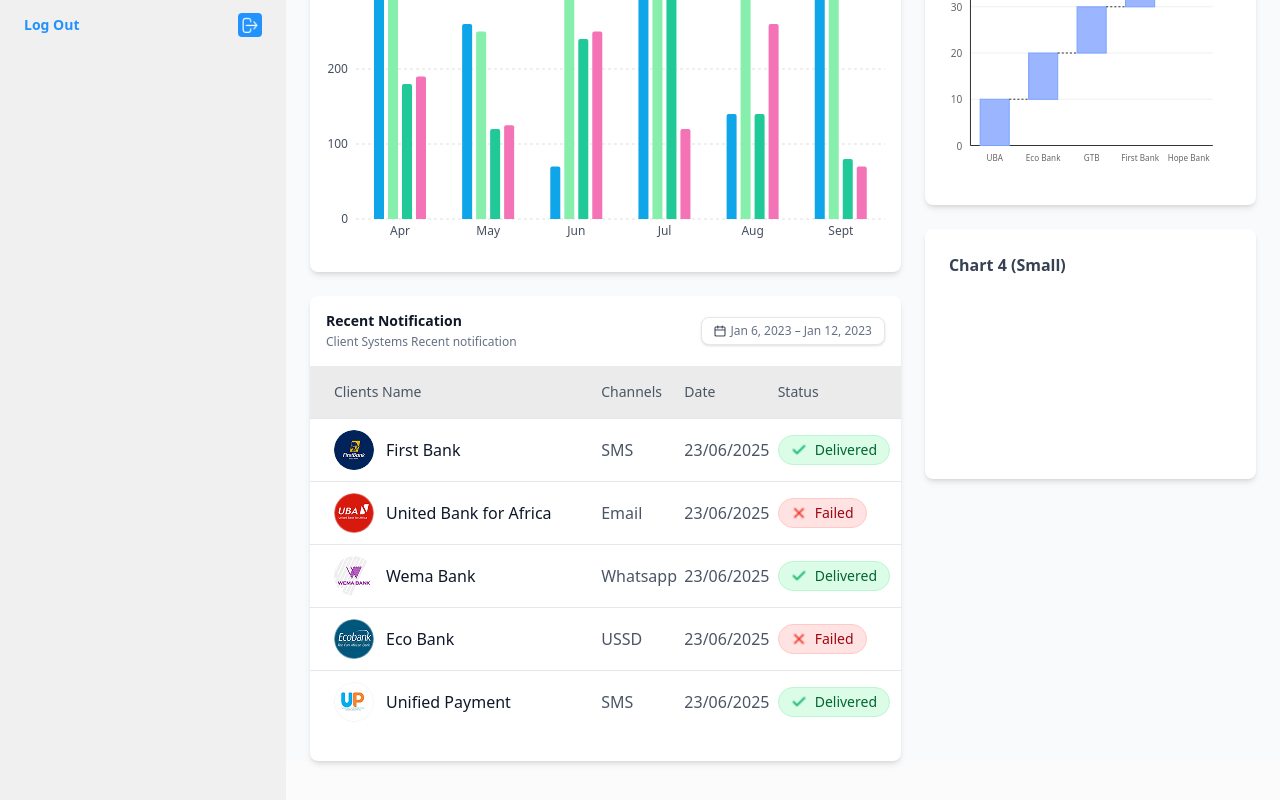
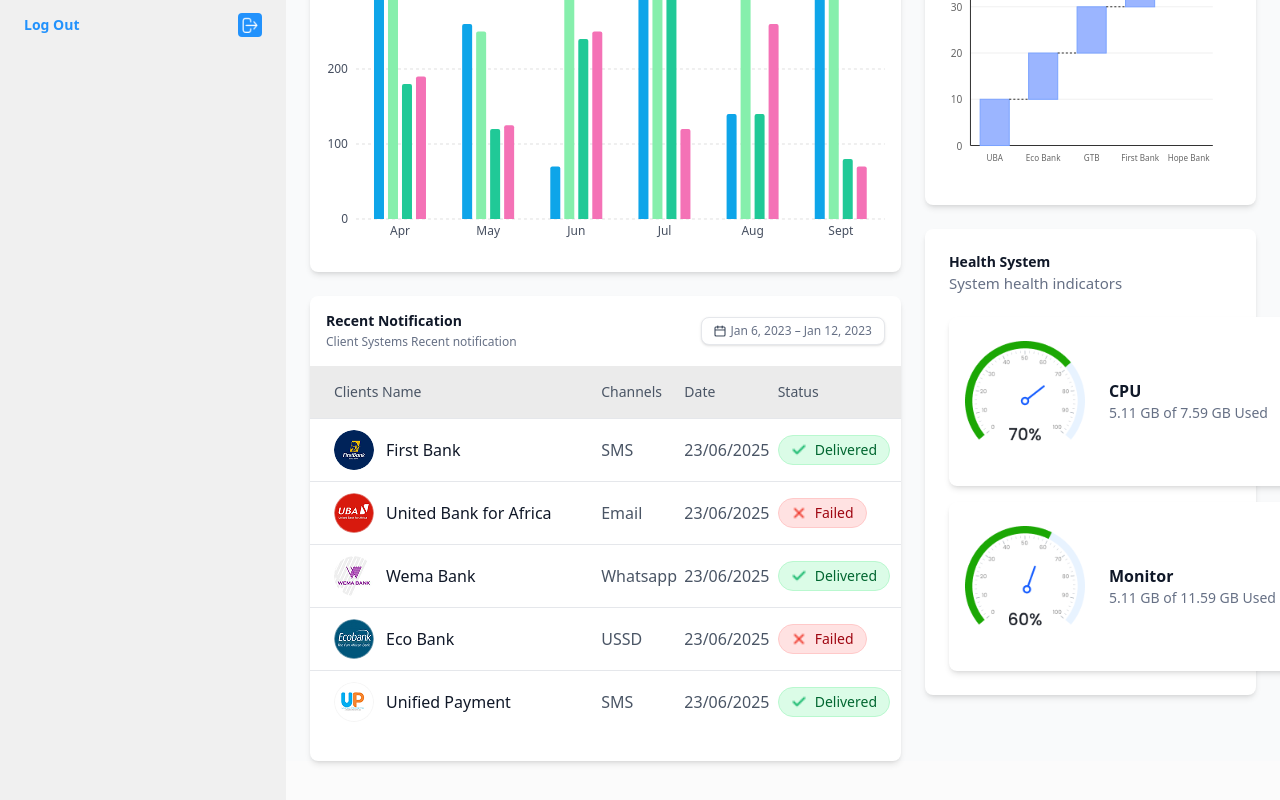
Before and after one commit to GG123lek/messaging, a React (Vite) app: page / in a window 1280 px wide. Shown: the part 538-1338 px from the top of the page. Built offline with nearby package versions, Linux system fonts and the light colour scheme.

Commit message:
dash finished

```diff
--- a/src/Component/Pages/DashboardPage.jsx
+++ b/src/Component/Pages/DashboardPage.jsx
@@ -13,6 +13,7 @@
 import MonthlyMessageChart from "../MyChart/MonthlyMessageChart";
 import RecentNotificationsContainer from "../NotificationContainer/RecentNotificationContainer";
 import WaterfallChart from "../MyChart/WaterFallChart";
+import SystemMonitor from "../System/SystemMonitor";
 
 export default function DashboardPage() {
   const [showCalendar, setShowCalendar] = useState(false);
@@ -272,8 +273,21 @@
     </div>
   </div>
             <div className="bg-white rounded-lg shadow-md p-6 min-h-[250px]">
-              <h3 className="font-semibold mb-2 text-gray-700">Chart 4 (Small)</h3>
-              {/* Apex Chart placeholder */}
+            <div className="flex justify-between items-start mb-4">
+      <div className="space-y-1 flex-1 pr-4">
+        <h4 className="font-bold text-[#101828] text-sm leading-tight">
+          Health System
+        </h4>
+        <p className="text-[15px] text-[#667085] leading-tight">
+        System health indicators
+        </p>
+      </div>
+
+
+    </div>
+              <div>
+                <SystemMonitor/>
+              </div>
             </div>
           </div>
 
--- /dev/null
+++ b/src/Component/System/SystemMonitor.jsx
@@ -0,0 +1,37 @@
+import React from 'react';
+import clocky from '../../assets/images/watchone.png';
+import slock from '../../assets/images/watchgage.png';
+
+function SystemMonitor() {
+  return (
+    <div className="pt-2 space-y-4">
+      {/* CPU Container */}
+      <div className="w-[350px] h-[169px] bg-white rounded-lg shadow-md border border-none flex items-center p-4">
+        <div className="flex items-center space-x-6">
+          <div className="flex-shrink-0">
+            <img src={slock} alt="CPU Usage" className="w-[120px] h-[120px]" />
+          </div>
+          <div className="flex-1">
+            <div className="text-base font-bold text-[#101828]">CPU</div>
+            <div className="text-sm text-[#667085]">5.11 GB of 7.59 GB Used</div>
+          </div>
+        </div>
+      </div>
+
+      {/* Memory Container */}
+      <div className="w-[350px] h-[169px] bg-white rounded-lg shadow-md border border-none flex items-center p-4">
+        <div className="flex items-center space-x-6">
+          <div className="flex-shrink-0">
+            <img src={clocky} alt="Memory Usage" className="w-[120px] h-[120px]" />
+          </div>
+          <div className="flex-1">
+            <div className="text-base font-bold text-[#101828]">Monitor</div>
+            <div className="text-sm text-[#667085]">5.11 GB of 11.59 GB Used</div>
+          </div>
+        </div>
+      </div>
+    </div>
+  );
+}
+
+export default SystemMonitor;
```
Also changed, not shown: src/assets/images/watchgage.png (added), src/assets/images/watchone.png (added).
